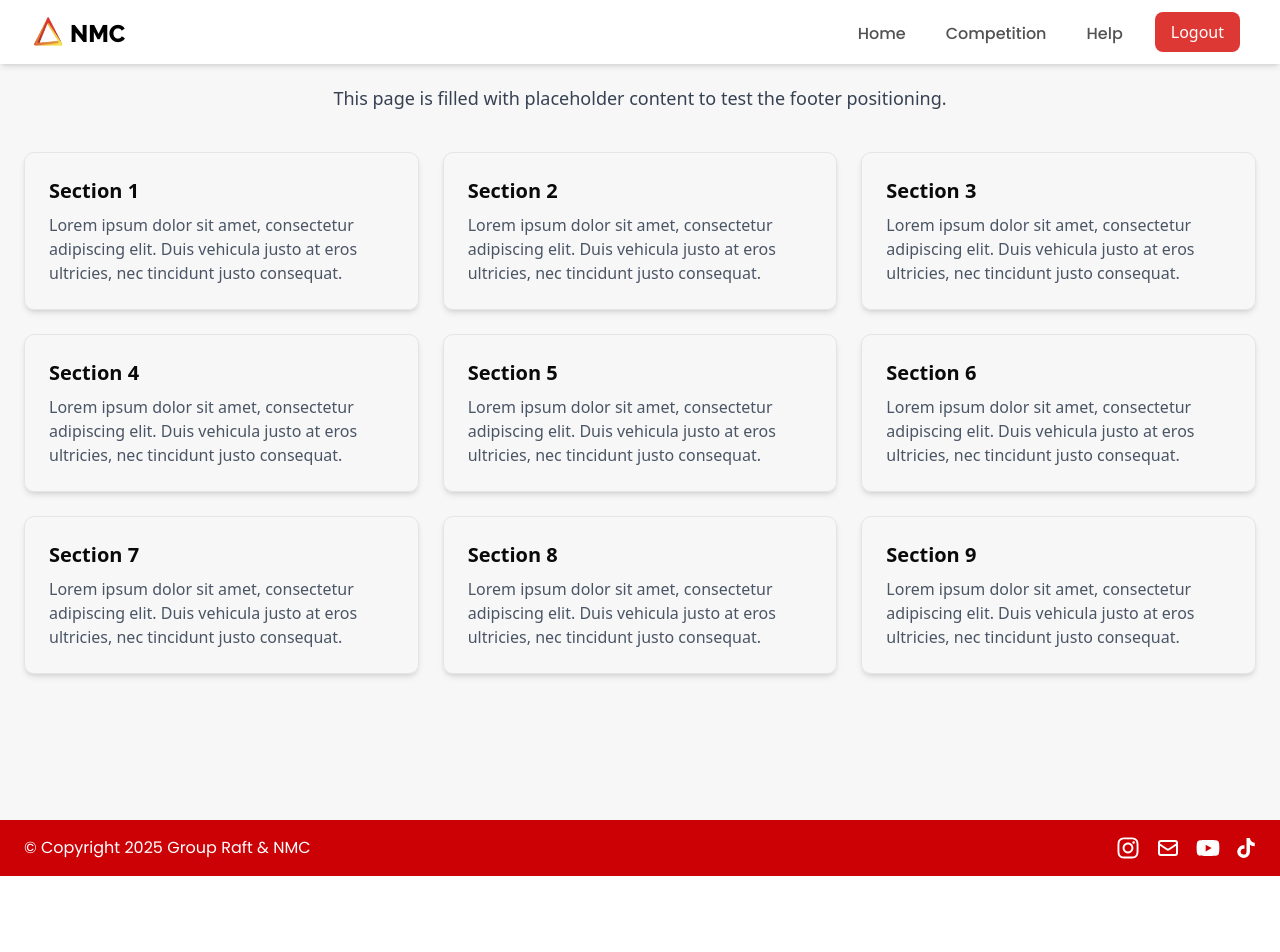
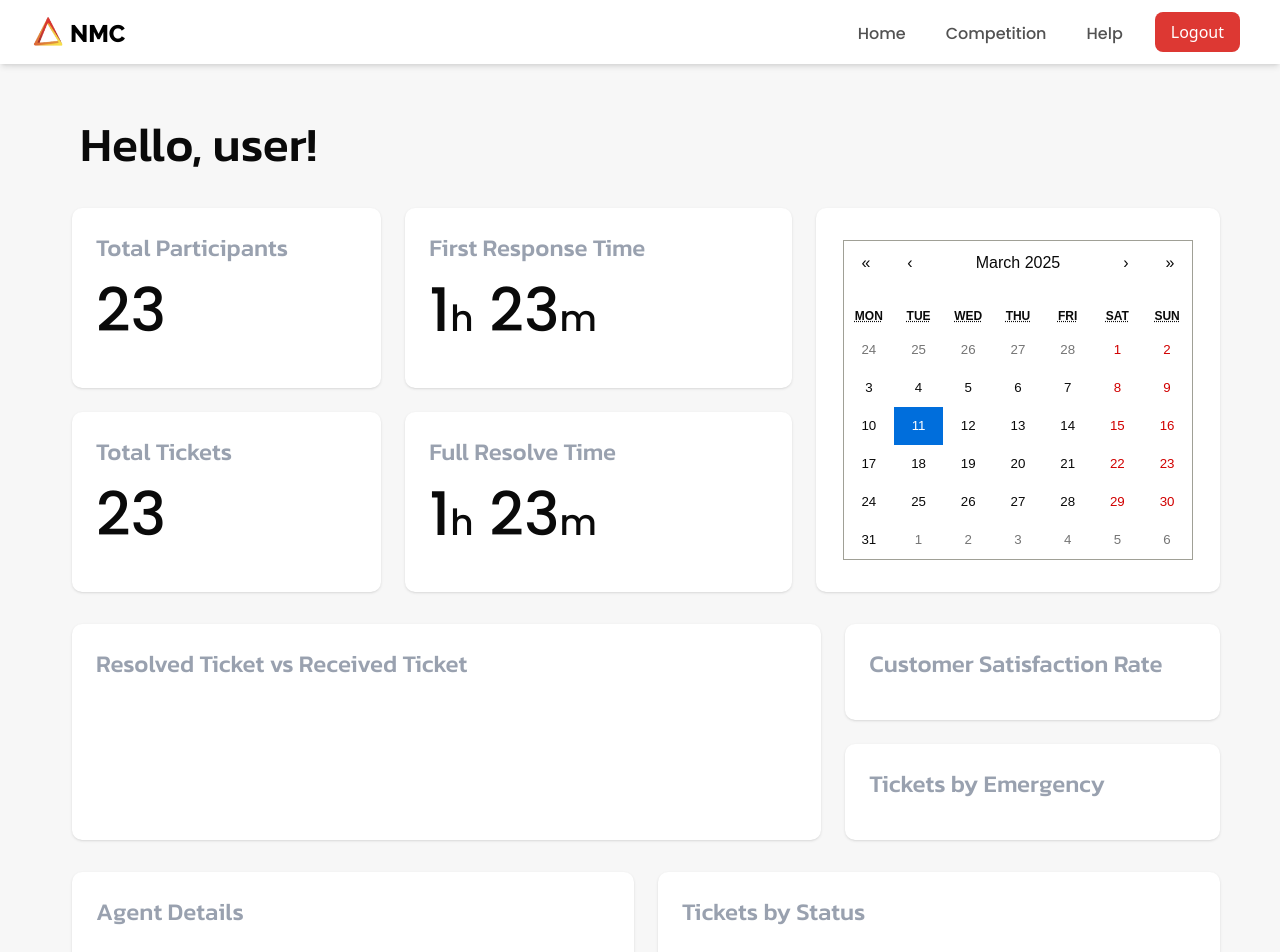
Before and after one commit to Ella-Raputri/WADS-FinalProject, a React (Vite) app in the folder frontend/: page /admindashboard in a window 1280 px wide. Shown: the top 952 px of the page. Before the commit the page ends 876 px from the top, so only its background shows below. Built offline with nearby package versions, Linux system fonts and the light colour scheme.

Commit message:
feat: desktop layout of dashboard

```diff
--- a/frontend/package.json
+++ b/frontend/package.json
@@ -25,6 +25,7 @@
     "lucide-react": "^0.479.0",
     "postcss": "^8.5.3",
     "react": "^19.0.0",
+    "react-calendar": "^5.1.0",
     "react-dom": "^19.0.0",
     "react-icons": "^5.5.0",
     "react-modal": "^3.16.3",
--- a/frontend/src/pages/admin/Dashboard.jsx
+++ b/frontend/src/pages/admin/Dashboard.jsx
@@ -1,29 +1,86 @@
-import React from 'react'
+import React, { useState } from "react";
+import Calendar from "react-calendar";
+import "react-calendar/dist/Calendar.css";
 
 const Dashboard = () => {
+  const [date, setDate] = useState(new Date());
+
+  // Function to get the start and end of the selected week
+  const getWeekRange = (date) => {
+    const start = new Date(date);
+    start.setDate(start.getDate() - start.getDay()); // Start of the week (Sunday)
+
+    const end = new Date(start);
+    end.setDate(end.getDate() + 6); // End of the week (Saturday)
+
+    return { start, end };
+  };
+
+  const handleDateChange = (newDate) => {
+    setDate(newDate);
+    const { start, end } = getWeekRange(newDate);
+    console.log("Filtering data from:", start.toDateString(), "to", end.toDateString());
+
+    // Fetch or filter chart data based on the selected week
+  };
+
   return (
-    <div className="flex flex-col min-h-screen">
-      <main className="flex-grow p-6">
-        <h1 className="text-3xl font-bold text-center mb-6">Welcome to the Dummy Page</h1>
-        <p className="text-gray-700 text-lg text-center">
-          This page is filled with placeholder content to test the footer positioning.
-        </p>
+    <>
+      <h1 className="md:ml-15 mt-25 mb-10 font-medium text-5xl font-kanit p-5 pb-0">
+        Hello, user!
+      </h1>
 
-        {/* Dummy Content with Scroll */}
-        <div className="mt-10 grid grid-cols-1 md:grid-cols-2 lg:grid-cols-3 gap-6">
-          {Array.from({ length: 9 }).map((_, index) => (
-            <div key={index} className="p-6 border rounded-lg shadow-md">
-              <h2 className="text-xl font-semibold mb-2">Section {index + 1}</h2>
-              <p className="text-gray-600">
-                Lorem ipsum dolor sit amet, consectetur adipiscing elit. Duis vehicula justo at eros ultricies, nec tincidunt justo consequat.
-              </p>
-            </div>
-          ))}
+      <div className="font-poppins md:ml-18 grid grid-cols-1 md:grid-cols-2 lg:grid-cols-[0.8fr_1.0fr_1.2fr] gap-6">
+        <div className="p-6 bg-white shadow rounded-lg ">
+          <h2 className="font-kanit font-medium text-2xl mb-4 text-gray-400">Total Participants</h2>
+          <h2 className="text-6xl font-medium">23</h2>
         </div>
-      </main>
+        <div className="p-6 bg-white shadow rounded-lg">
+          <h2 className="font-kanit font-medium text-2xl mb-4 text-gray-400">First Response Time</h2>
+          <h2 className="text-6xl font-medium">1<span className="text-4xl">h</span> 23<span className="text-4xl">m</span></h2>
+        </div>
+        <div className="p-6 bg-white shadow rounded-lg lg:row-span-2 mr-15 flex justify-center items-center">
+          <Calendar
+            onChange={handleDateChange}
+            value={date}
+            className="mt-2 mb-2"
+          />
+        </div>
+        <div className="p-6 bg-white shadow rounded-lg">
+          <h2 className="font-kanit font-medium text-2xl mb-4 text-gray-400">Total Tickets</h2>
+          <h2 className="text-6xl font-medium">23</h2>
+        </div>
+        <div className="p-6 bg-white shadow rounded-lg">
+          <h2 className="font-kanit font-medium text-2xl mb-4 text-gray-400">Full Resolve Time</h2>
+          <h2 className="text-6xl font-medium">1<span className="text-4xl">h</span> 23<span className="text-4xl">m</span></h2>
+        </div>
+      </div>
 
-    </div>
-  )
-}
 
-export default Dashboard
+      <div className="font-poppins md:ml-18 grid grid-cols-1 md:grid-cols-2 lg:grid-cols-[2.0fr_1.0fr] gap-6 mr-15 mt-8">
+        <div className="p-6 bg-white shadow rounded-lg lg:row-span-2">
+          <h2 className="font-kanit font-medium text-2xl mb-4 text-gray-400">Resolved Ticket vs Received Ticket</h2>
+        </div>
+        <div className="p-6 bg-white shadow rounded-lg">
+          <h2 className="font-kanit font-medium text-2xl mb-4 text-gray-400">Customer Satisfaction Rate</h2>
+        </div>
+        <div className="p-6 bg-white shadow rounded-lg">
+          <h2 className="font-kanit font-medium text-2xl mb-4 text-gray-400">Tickets by Emergency</h2>
+        </div>
+      </div>
+
+
+      <div className="font-poppins md:ml-18 grid grid-cols-1 md:grid-cols-2 lg:grid-cols-2 gap-6 mr-15 mt-8 mb-20">
+        <div className="p-6 bg-white shadow rounded-lg">
+          <h2 className="font-kanit font-medium text-2xl mb-4 text-gray-400">Agent Details</h2>
+        </div>
+        <div className="p-6 bg-white shadow rounded-lg">
+          <h2 className="font-kanit font-medium text-2xl mb-4 text-gray-400">Tickets by Status</h2>
+        </div>
+      </div>
+
+    </>
+  );
+};
+
+export default Dashboard;
```
Also changed, not shown: 1 other file (tests, documents, lock files or other folders).
